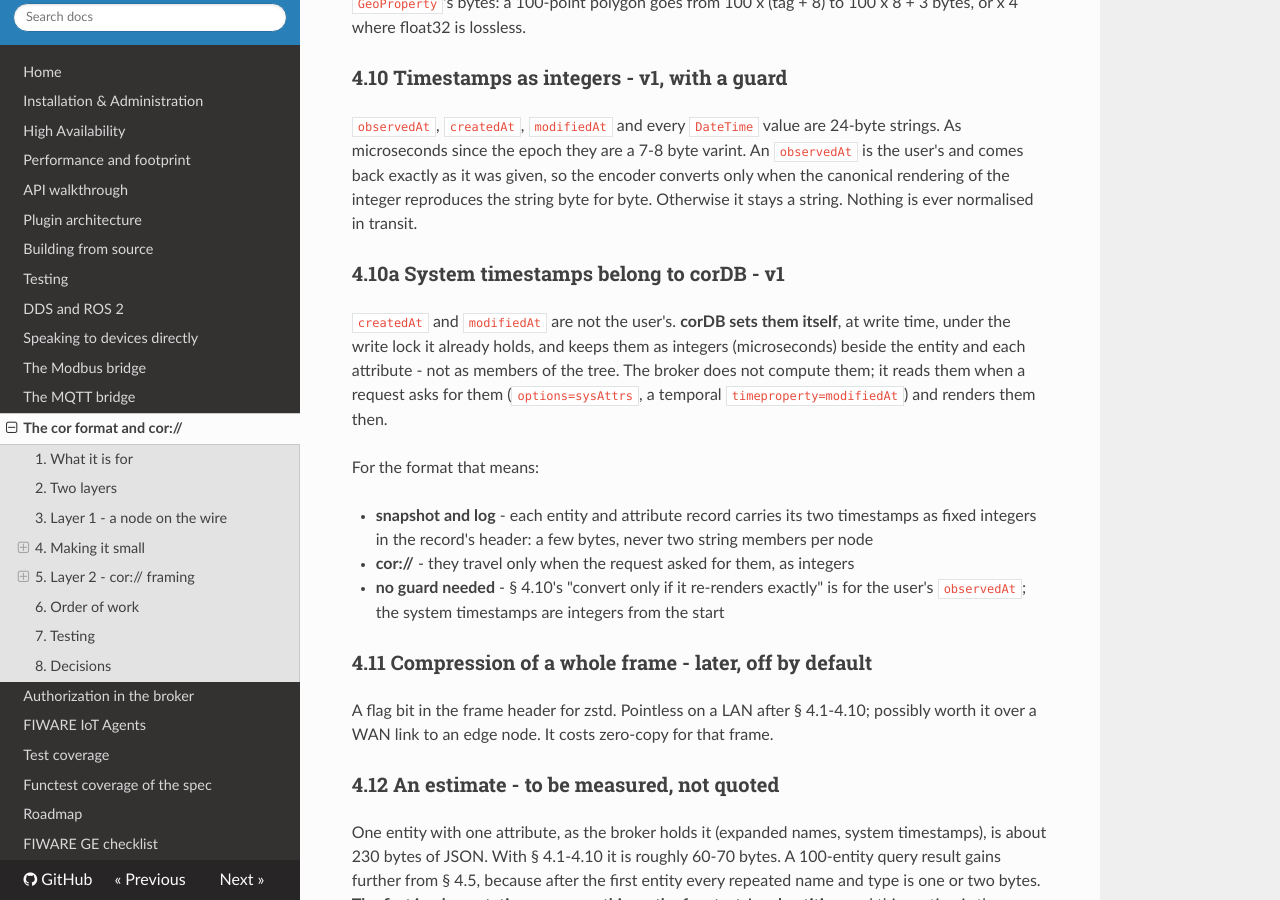
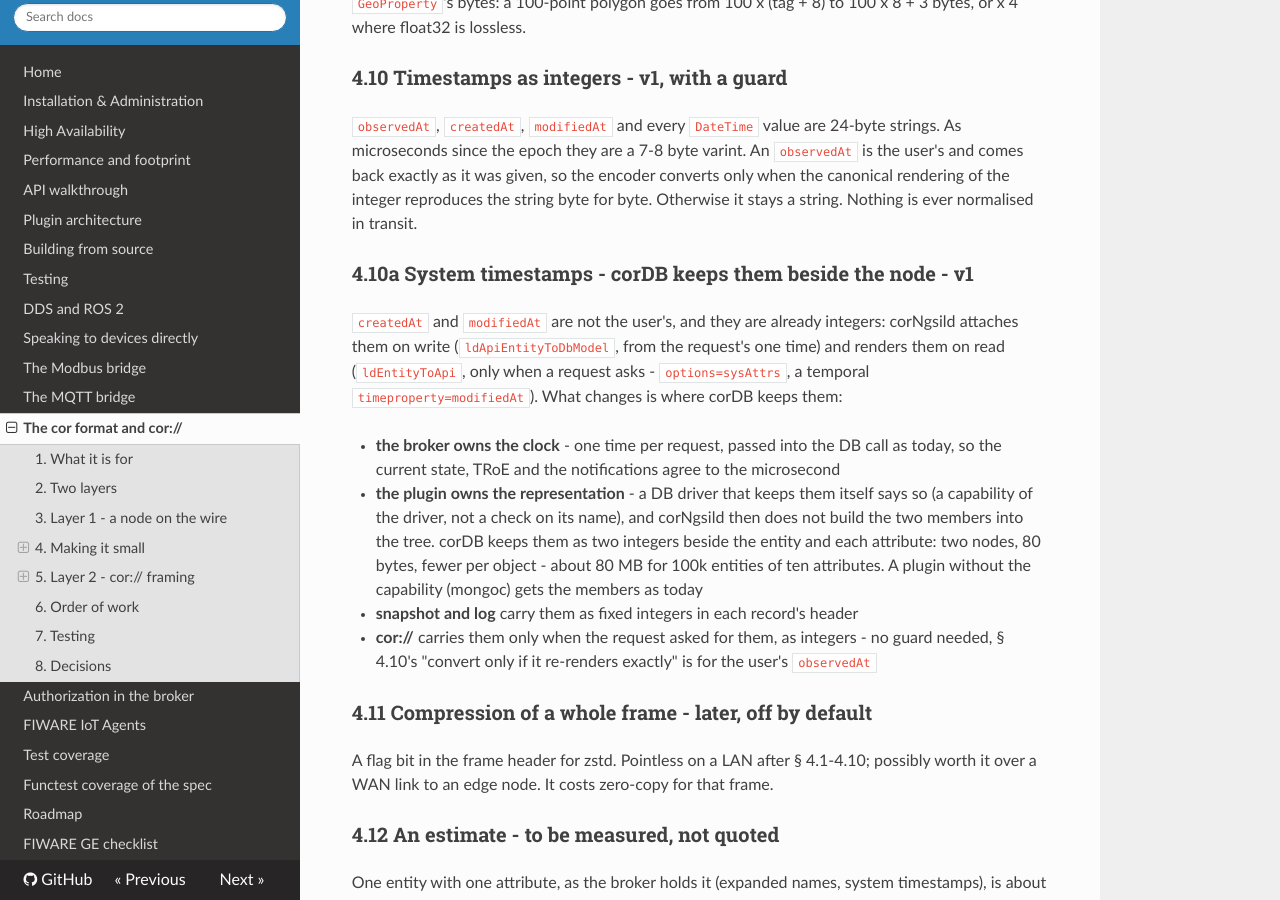
Before and after one commit to SEAMWARE/coraine, an MkDocs documentation site: the page built from doc/cor-protocol.md, in a window 1280 px wide and 900 px high, scrolled down 4116 px. Built offline with MkDocs 1.6.1, drawn with Linux system fonts in a browser that asks for light colours; nearby versions of some CDN libraries; comment, search, counter and statistics services are not loaded.

Commit message:
doc: cor format - system timestamps: the broker owns the clock, the DB plugin the representation (a driver capability, no plugin-name check)
Co-Authored-By: Claude Opus 5.5 <noreply@anthropic.com>

```diff
--- a/doc/cor-protocol.md
+++ b/doc/cor-protocol.md
@@ -179,21 +179,23 @@ back exactly as it was given, so the encoder converts only when the canonical re
 integer reproduces the string byte for byte. Otherwise it stays a string. Nothing is ever
 normalised in transit.
 
-### 4.10a System timestamps belong to corDB - v1
+### 4.10a System timestamps - corDB keeps them beside the node - v1
 
-`createdAt` and `modifiedAt` are not the user's. **corDB sets them itself**, at write time, under
-the write lock it already holds, and keeps them as integers (microseconds) beside the entity and
-each attribute - not as members of the tree. The broker does not compute them; it reads them when
-a request asks for them (`options=sysAttrs`, a temporal `timeproperty=modifiedAt`) and renders
-them then.
+`createdAt` and `modifiedAt` are not the user's, and they are already integers: corNgsild attaches
+them on write (`ldApiEntityToDbModel`, from the request's one time) and renders them on read
+(`ldEntityToApi`, only when a request asks - `options=sysAttrs`, a temporal
+`timeproperty=modifiedAt`). What changes is where corDB keeps them:
 
-For the format that means:
-
-- **snapshot and log** - each entity and attribute record carries its two timestamps as fixed
-  integers in the record's header: a few bytes, never two string members per node
-- **cor://** - they travel only when the request asked for them, as integers
-- **no guard needed** - § 4.10's "convert only if it re-renders exactly" is for the user's
-  `observedAt`; the system timestamps are integers from the start
+- **the broker owns the clock** - one time per request, passed into the DB call as today, so the
+  current state, TRoE and the notifications agree to the microsecond
+- **the plugin owns the representation** - a DB driver that keeps them itself says so (a capability
+  of the driver, not a check on its name), and corNgsild then does not build the two members into
+  the tree. corDB keeps them as two integers beside the entity and each attribute: two nodes, 80
+  bytes, fewer per object - about 80 MB for 100k entities of ten attributes. A plugin without the
+  capability (mongoc) gets the members as today
+- **snapshot and log** carry them as fixed integers in each record's header
+- **cor://** carries them only when the request asked for them, as integers - no guard needed,
+  § 4.10's "convert only if it re-renders exactly" is for the user's `observedAt`
 
 ### 4.11 Compression of a whole frame - later, off by default
 
```
